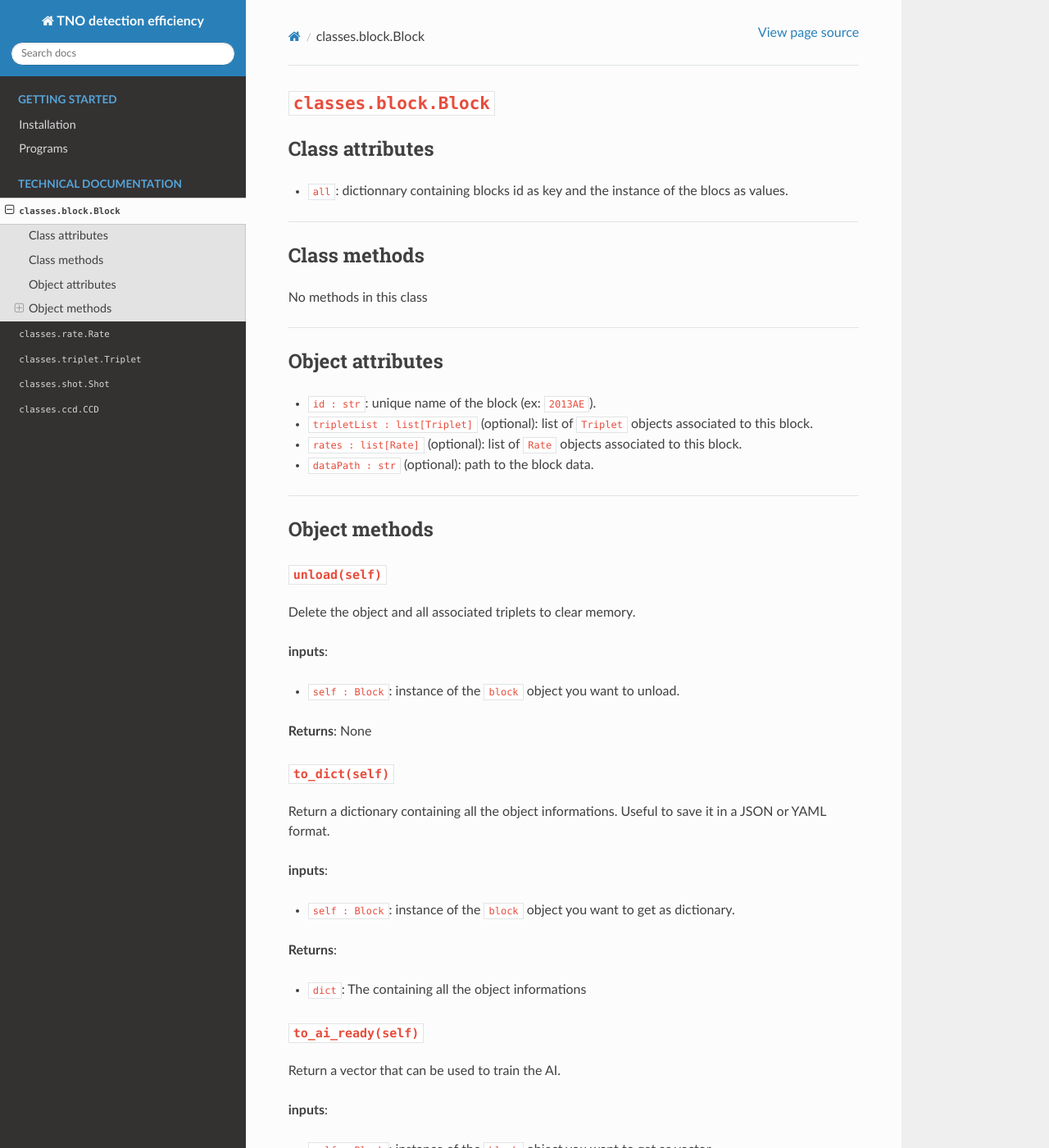
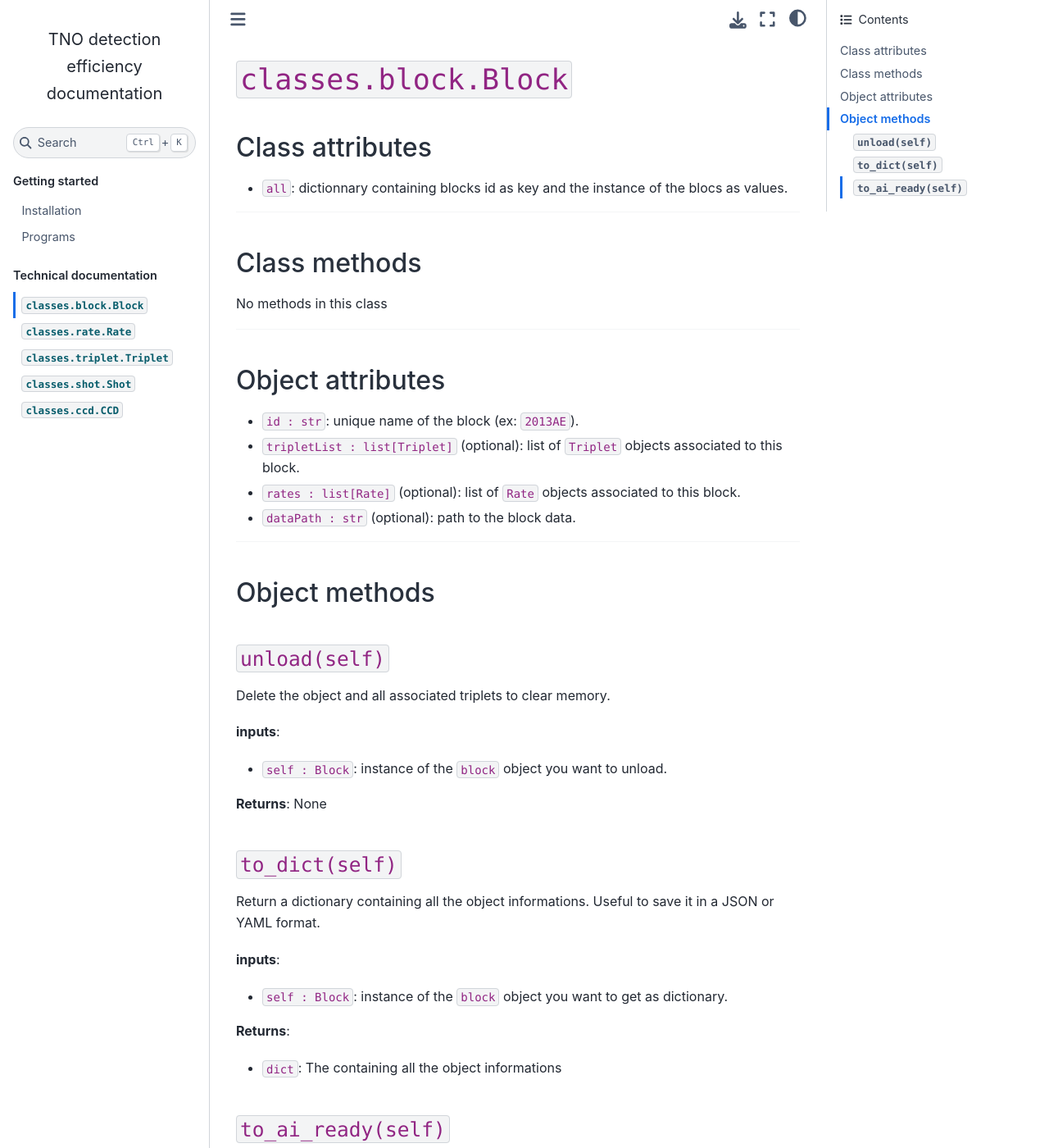
Before and after one commit to Leirof/M1-TNO_Detection_Efficiency, a Sphinx documentation site: the page built from docs/classes.block.md, in a window 1280 px wide and 1400 px high. Shown: the whole window at 82% size. Built offline with Sphinx 7.4.7 and the Sphinx Book theme 1.1.4, drawn with Linux system fonts in a browser that asks for light colours; some of the changed text lies outside the part shown.

Commit message:
OwO, better theme!

```diff
--- a/docs/classes.block.md
+++ b/docs/classes.block.md
@@ -1,18 +1,18 @@
 # `classes.block.Block`
 
-### Class attributes
+## Class attributes
 
 - `all`: dictionnary containing blocks id as key and the instance of the blocs as values.
 
 ---
 
-### Class methods
+## Class methods
 
 No methods in this class
 
 ---
 
-### Object attributes
+## Object attributes
 
 - `id : str`: unique name of the block (ex: `2013AE`).
 - `tripletList : list[Triplet]` (optional): list of `Triplet` objects associated to this block.
@@ -21,9 +21,9 @@ No methods in this class
 
 ---
 
-### Object methods
+## Object methods
 
-#### `unload(self)`
+### `unload(self)`
 
 Delete the object and all associated triplets to clear memory.
 
@@ -32,7 +32,7 @@ Delete the object and all associated triplets to clear memory.
 
 **Returns**: None
 
-#### `to_dict(self)`
+### `to_dict(self)`
 
 Return a dictionary containing all the object informations. Useful to save it in a JSON or YAML format.
 
@@ -42,7 +42,7 @@ Return a dictionary containing all the object informations. Useful to save it in
 **Returns**:
 - `dict`: The containing all the object informations
 
-#### `to_ai_ready(self)`
+### `to_ai_ready(self)`
 
 Return a vector that can be used to train the AI.
 
--- a/docs/conf.py
+++ b/docs/conf.py
@@ -45,7 +45,7 @@ exclude_patterns = ['_build', 'Thumbs.db', '.DS_Store']
 # The theme to use for HTML and HTML Help pages.  See the documentation for
 # a list of builtin themes.
 #
-html_theme = 'sphinx_rtd_theme'#'alabaster'
+html_theme = 'sphinx_book_theme'#'alabaster'
 
 # Add any paths that contain custom static files (such as style sheets) here,
 # relative to this directory. They are copied after the builtin static files,
```
